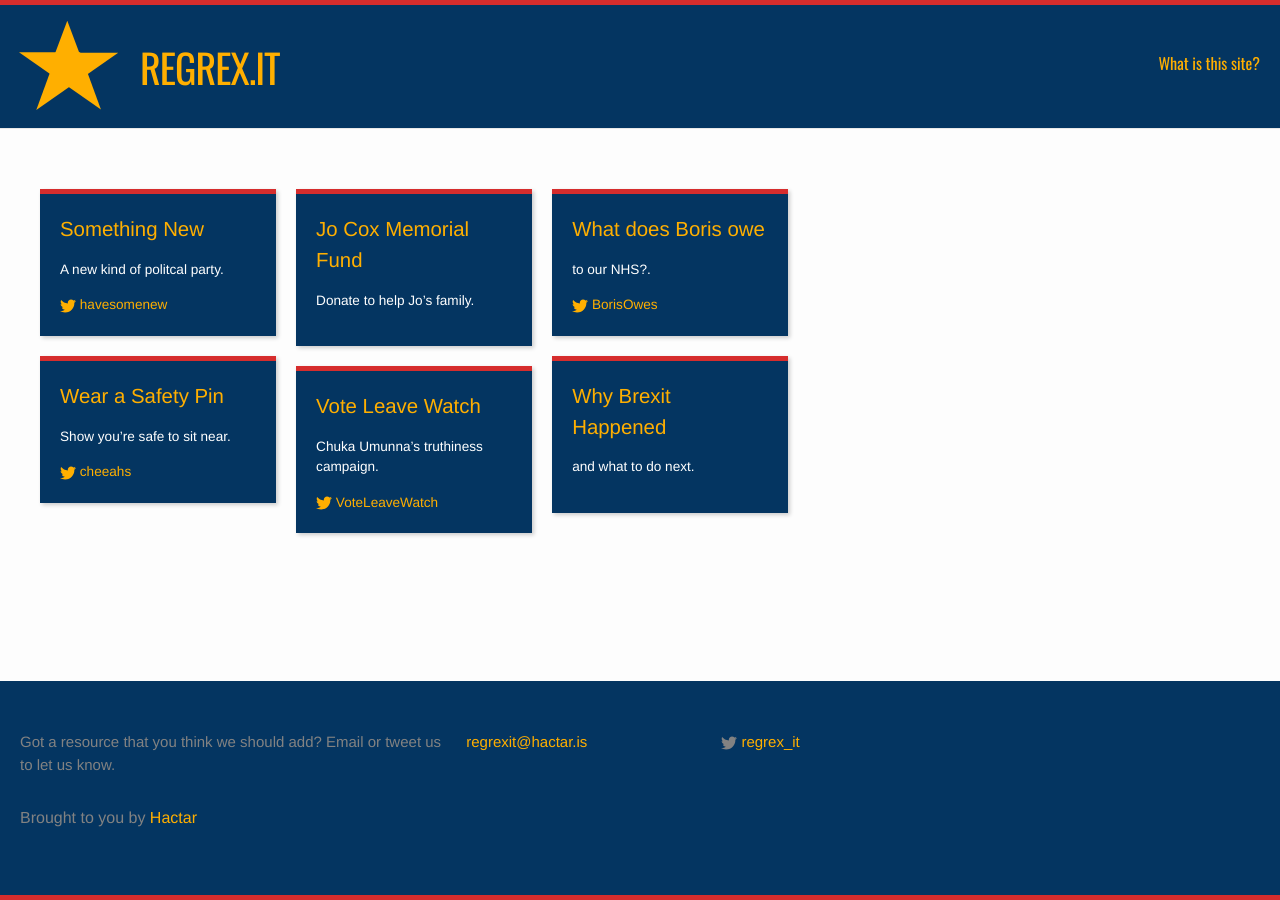
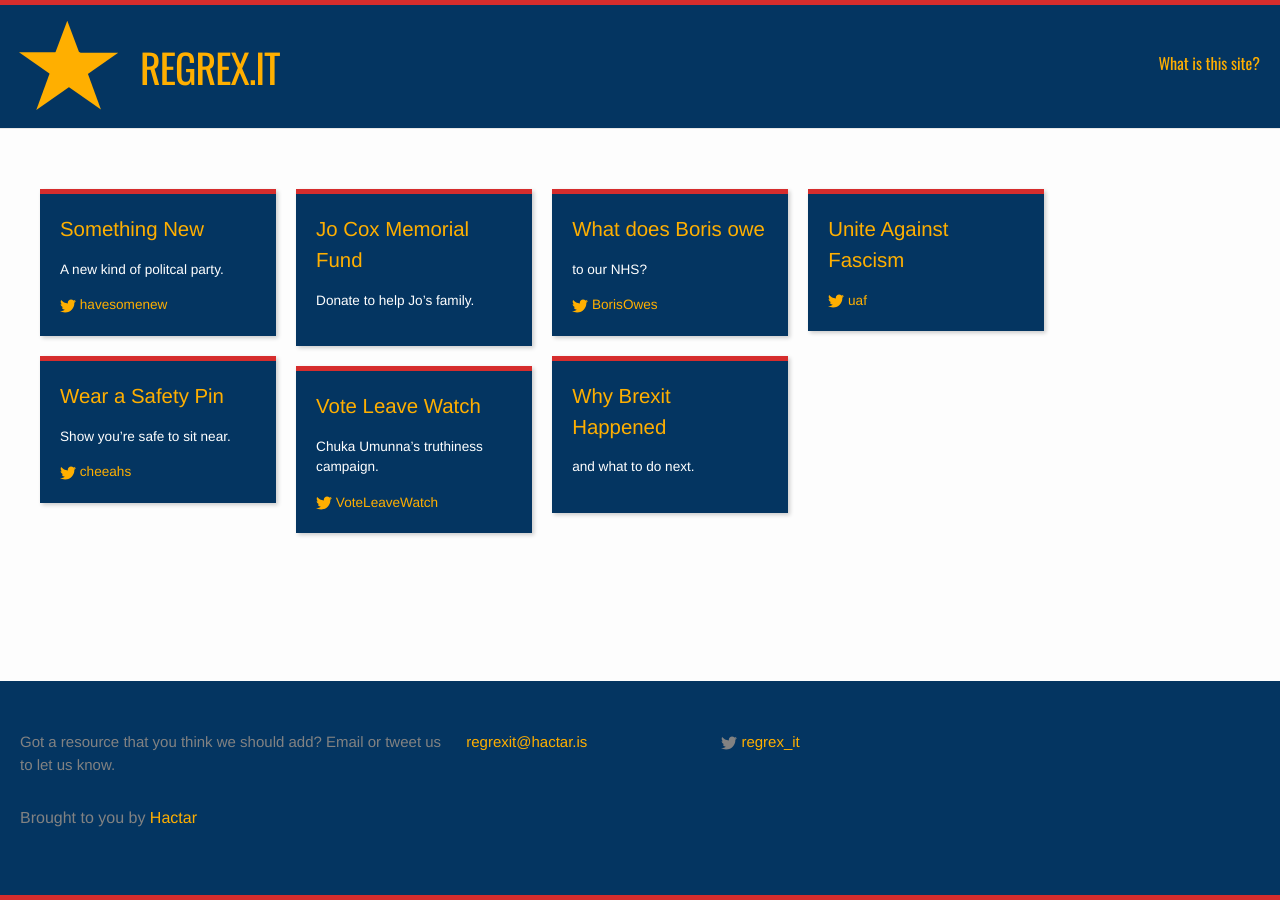
Before and after one commit to hactar-is/regex.it, a Jekyll site: the page built from index.html, in a window 1280 px wide. Built offline with Jekyll 4.4.1, drawn with Linux system fonts in a browser that asks for light colours.

Commit message:
Added UAF

```diff
--- a/_links/6-boris-owes.markdown
+++ b/_links/6-boris-owes.markdown
@@ -5,4 +5,4 @@
 link: http://whatdoesborisowe.co.uk
 twitter: BorisOwes
 ---
-to our NHS?.
+to our NHS?
--- /dev/null
+++ b/_links/7-u-a-f.markdown
@@ -0,0 +1,6 @@
+---
+title: Unite Against Fascism
+categories: fascists
+link: http://uaf.org.uk
+twitter: uaf
+---
```
